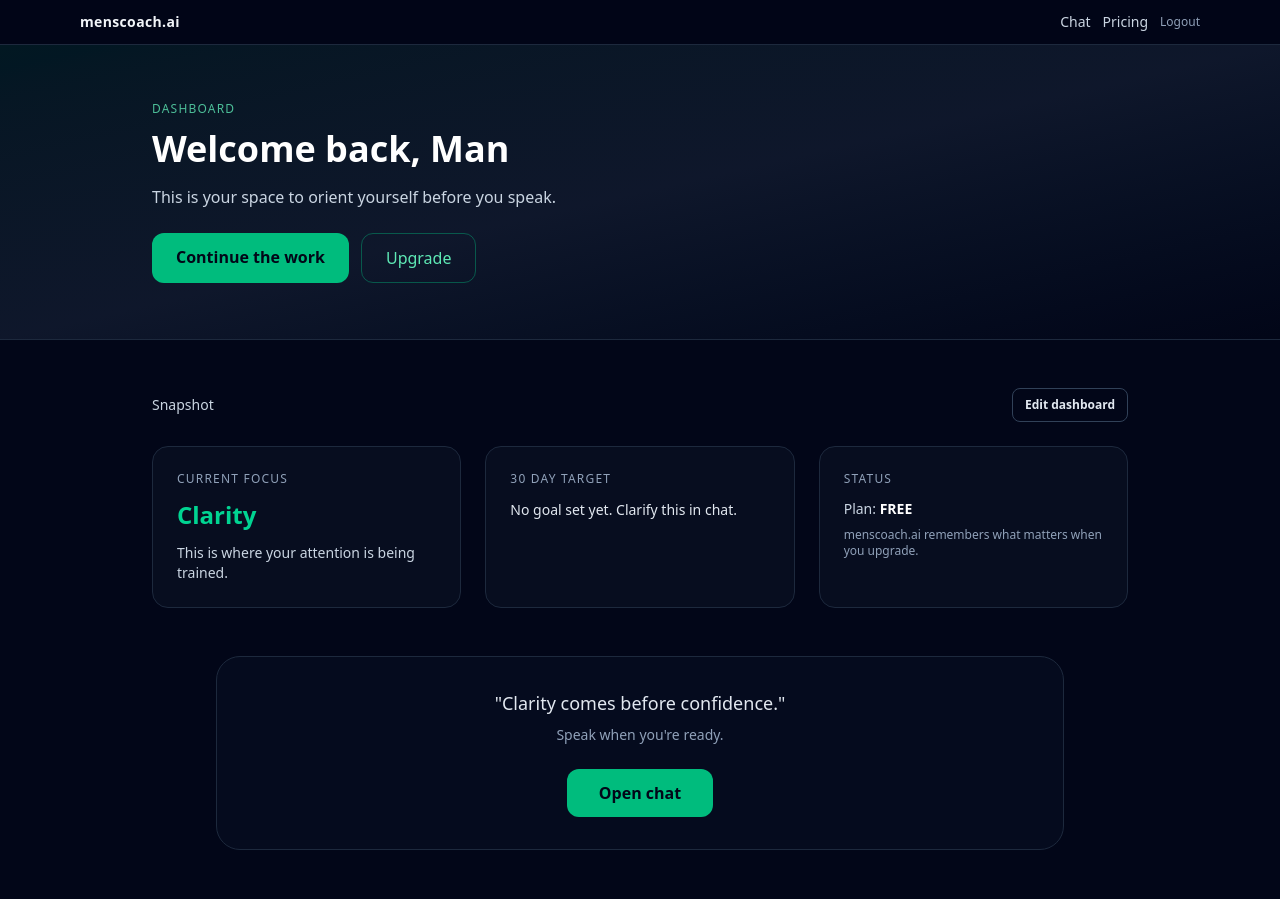
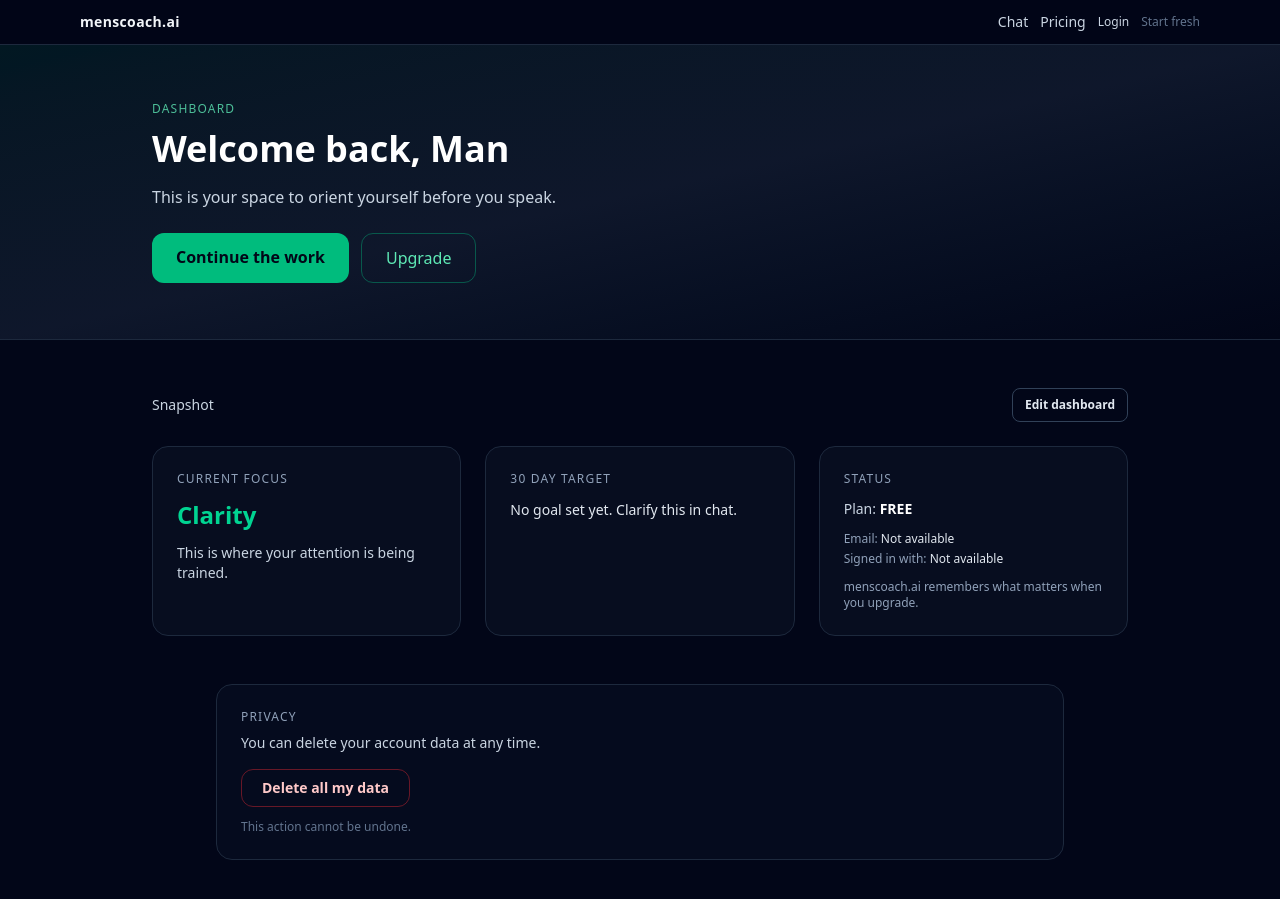
Before and after one commit to vwcamper77/menscoach-ai, a Next.js app: page /dashboard in a window 1280 px wide. Shown: the top 899 px of the page. Built offline with nearby package versions, Linux system fonts and the light colour scheme; no server answers.

Commit message:
Add NextAuth route and UI updates

```diff
--- /dev/null
+++ b/app/api/auth/[...nextauth]/route.ts
@@ -0,0 +1,6 @@
+import NextAuth from "next-auth";
+import { authOptions } from "@/auth";
+
+const handler = NextAuth(authOptions);
+
+export { handler as GET, handler as POST };
--- a/app/dashboard/page.tsx
+++ b/app/dashboard/page.tsx
@@ -6,6 +6,11 @@
 
 type Me = {
   plan?: string;
+
+  // NEW
+  email?: string | null;
+  provider?: string | null;
+
   profile?: {
     name?: string;
     primaryFocus?: string;
@@ -20,6 +25,10 @@
   const [saving, setSaving] = useState(false);
   const [savedMessage, setSavedMessage] = useState<string | null>(null);
   const [showEditor, setShowEditor] = useState(false);
+
+  // NEW
+  const [deleting, setDeleting] = useState(false);
+  const [deleteMessage, setDeleteMessage] = useState<string | null>(null);
 
   const [nameInput, setNameInput] = useState("");
   const [focusInput, setFocusInput] = useState("");
@@ -45,6 +54,10 @@
   const goal = me?.profile?.goal30;
   const plan = me?.plan ?? "free";
   const preferredMode = me?.profile?.preferredMode;
+
+  // NEW
+  const email = me?.email ?? null;
+  const provider = me?.provider ?? null;
 
   async function saveProfile() {
     setSaving(true);
@@ -80,6 +93,36 @@
       setSavedMessage("Could not save. Check your connection and try again.");
     } finally {
       setSaving(false);
+    }
+  }
+
+  // NEW
+  async function deleteAllData() {
+    const ok = window.confirm(
+      "Delete all your data? This cannot be undone."
+    );
+    if (!ok) return;
+
+    setDeleting(true);
+    setDeleteMessage(null);
+
+    try {
+      const res = await fetch("/api/account/delete", {
+        method: "POST",
+        credentials: "include",
+      });
+
+      if (!res.ok) {
+        setDeleteMessage("Could not delete data. Try again.");
+        return;
+      }
+
+      // Sign out after deletion
+      window.location.href = "/api/auth/signout";
+    } catch {
+      setDeleteMessage("Could not delete data. Check your connection and try again.");
+    } finally {
+      setDeleting(false);
     }
   }
 
@@ -163,13 +206,31 @@
             <p className="text-xs uppercase tracking-widest text-slate-400">
               Status
             </p>
+
             <p className="mt-3 text-sm text-slate-300">
               Plan:{" "}
               <span className="font-semibold uppercase text-white">
                 {plan}
               </span>
             </p>
-          <p className="mt-2 text-xs text-slate-400">
+
+            {/* NEW */}
+            <div className="mt-3 space-y-1">
+              <p className="text-xs text-slate-400">
+                Email:{" "}
+                <span className="text-slate-200">
+                  {email ? email : loading ? "Loading..." : "Not available"}
+                </span>
+              </p>
+              <p className="text-xs text-slate-400">
+                Signed in with:{" "}
+                <span className="text-slate-200">
+                  {provider ? provider : loading ? "Loading..." : "Not available"}
+                </span>
+              </p>
+            </div>
+
+            <p className="mt-3 text-xs text-slate-400">
               menscoach.ai remembers what matters when you upgrade.
             </p>
           </div>
@@ -250,6 +311,38 @@
         </section>
       ) : null}
 
+      {/* NEW: Privacy */}
+      <section className="mx-auto max-w-4xl px-6 pb-10">
+        <div className="rounded-2xl border border-slate-800 bg-slate-900/30 p-6">
+          <p className="text-xs uppercase tracking-widest text-slate-400">
+            Privacy
+          </p>
+
+          <p className="mt-2 text-sm text-slate-300">
+            You can delete your account data at any time.
+          </p>
+
+          <div className="mt-4 flex flex-wrap items-center gap-3">
+            <button
+              type="button"
+              onClick={deleteAllData}
+              disabled={deleting || loading}
+              className="rounded-xl border border-red-500/40 px-5 py-2 text-sm font-semibold text-red-200 hover:bg-red-500/10 disabled:opacity-60 transition"
+            >
+              {deleting ? "Deleting..." : "Delete all my data"}
+            </button>
+
+            {deleteMessage ? (
+              <span className="text-xs text-red-200">{deleteMessage}</span>
+            ) : null}
+          </div>
+
+          <p className="mt-3 text-xs text-slate-500">
+            This action cannot be undone.
+          </p>
+        </div>
+      </section>
+
       {/* QUIET CTA */}
       <section className="mx-auto max-w-4xl px-6 pb-16">
         <div className="rounded-3xl border border-slate-800 bg-slate-900/30 p-8 text-center">
--- a/app/page.tsx
+++ b/app/page.tsx
@@ -20,18 +20,33 @@
         {/* Content */}
         <div className="relative z-10 max-w-3xl mx-auto space-y-6 mt-10">
           <p className="text-xs uppercase tracking-[0.2em] text-emerald-300/80">
-            Built on Better Masculine Man
+            Built on proven principles of clarity, discipline, and responsibility
           </p>
 
           <h1 className="text-4xl sm:text-6xl font-bold leading-tight">
             A Private AI Coach
             <br />
-            <span className="text-emerald-400">For Modern Men</span>
+            <span className="text-emerald-400">For Men Who Want Clarity and Momentum</span>
           </h1>
 
           <p className="text-lg sm:text-xl text-slate-300 max-w-2xl mx-auto">
-            menscoach.ai is a spin off from Better Masculine Man.
-            It carries the same core values and turns them into a private, on demand coaching conversation for men who want more clarity, discipline, and direction.
+            menscoach.ai is a private, on-demand thinking partner built for men who
+            carry responsibility and prefer to work things out quietly. It is inspired
+            by the principles behind{" "}
+            <a
+              href="https://bettermasculineman.com"
+              target="_blank"
+              rel="noopener noreferrer"
+              className="text-emerald-400 hover:underline"
+            >
+              Better Masculine Man
+            </a>
+            .
+          </p>
+
+          <p className="text-base sm:text-lg text-slate-400 max-w-2xl mx-auto">
+            No performative self-help. No public vulnerability. Just structured
+            reflection, grounded challenge, and clear next steps when you need them.
           </p>
 
           <div className="flex justify-center gap-4 pt-4">
@@ -45,21 +60,25 @@
               href="#values"
               className="px-6 py-3 rounded-xl border border-slate-600 hover:border-emerald-400 hover:text-emerald-400 transition"
             >
-              Explore The Values
+              Explore the Values
             </a>
           </div>
+
+          <p className="text-xs text-slate-400 pt-2">
+            Conversations are encrypted in storage and are not readable in the database.
+          </p>
 
           <div className="pt-2">
             <a
               href="/pricing"
               className="inline-flex items-center justify-center text-sm text-slate-300 hover:text-emerald-400 transition"
             >
-              View pricing
+              View Pricing
             </a>
           </div>
 
           <p className="text-xs text-slate-500 pt-2">
-            Not therapy or clinical advice. Coaching style conversation only.
+            Not therapy or clinical advice. Coaching-style conversation only.
           </p>
         </div>
       </section>
@@ -68,7 +87,7 @@
       <section className="relative py-16 px-6 bg-slate-900 border-t border-slate-800">
         <div className="max-w-5xl mx-auto">
           <h2 className="text-2xl sm:text-3xl font-semibold text-center mb-10">
-            Men use Better Masculine Man principles to level up their lives
+            Men use these principles to think clearly and act deliberately
           </h2>
 
           <div className="grid grid-cols-1 sm:grid-cols-3 gap-6">
@@ -77,7 +96,7 @@
                 &quot;This helped me get out of a rut and make decisions I had been avoiding for months. menscoach.ai keeps me honest with myself.&quot;
               </p>
               <p className="mt-3 text-emerald-400 text-xs font-semibold">
-                Alex, 32  - Product manager
+                Alex, 32 - Product manager
               </p>
             </div>
 
@@ -86,7 +105,7 @@
                 &quot;Feels like a grounded coach that actually understands what men are dealing with today. No fluff, just real reflection and next steps.&quot;
               </p>
               <p className="mt-3 text-emerald-400 text-xs font-semibold">
-                Daniel, 41  - Business owner
+                Daniel, 41 - Business owner
               </p>
             </div>
 
@@ -95,7 +114,7 @@
                 &quot;Not therapy, not hype. It has helped me stay disciplined, set boundaries, and show up better for my family.&quot;
               </p>
               <p className="mt-3 text-emerald-400 text-xs font-semibold">
-                Sam, 29  - Father of two
+                Sam, 29 - Father of two
               </p>
             </div>
           </div>
@@ -216,11 +235,11 @@
       <section className="relative py-24 bg-slate-950 text-slate-100" id="values">
         <div className="max-w-4xl mx-auto px-6">
           <h2 className="text-4xl font-bold text-center mb-12">
-            The Values menscoach.ai Is Built On
+            The Principles This Coach Is Built On
           </h2>
           <p className="text-center text-slate-400 max-w-2xl mx-auto mb-16">
-            menscoach.ai is directly powered by the Better Masculine Man framework.
-            Every answer, prompt, and reflection is influenced by these ten core values.
+            menscoach.ai translates the Better Masculine Man framework into a private,
+            practical AI coaching experience.
           </p>
 
           <div className="space-y-20 border-l border-slate-800 pl-6 ml-3">
@@ -310,12 +329,27 @@
 
       {/* FOOTER */}
       <footer className="border-t border-slate-800 bg-slate-950 py-6 text-center text-xs text-slate-500">
-        <p>menscoach.ai is an AI coaching tool inspired by Better Masculine Man.</p>
-        <p>Not a therapist. Not a crisis service. If you feel unsafe, contact local emergency support immediately.</p>
+        <p>
+          menscoach.ai is an AI coaching tool inspired by{" "}
+          <a
+            href="https://bettermasculineman.com"
+            target="_blank"
+            rel="noopener noreferrer"
+            className="hover:text-emerald-400 transition"
+          >
+            Better Masculine Man
+          </a>
+          .
+        </p>
+        <p>
+          Not a therapist. Not a crisis service. If you feel unsafe, contact local emergency support immediately.
+        </p>
         <p className="mt-2">
           <a href="/pricing" className="hover:text-emerald-400 transition">Pricing</a>
           <span className="mx-2 text-slate-700">|</span>
           <a href="/chat" className="hover:text-emerald-400 transition">Chat</a>
+          <span className="mx-2 text-slate-700">|</span>
+          <a href="/privacy" className="hover:text-emerald-400 transition">Privacy</a>
         </p>
       </footer>
     </main>
--- a/components/TopNav.tsx
+++ b/components/TopNav.tsx
@@ -2,13 +2,15 @@
 
 import Link from "next/link";
 import { useEffect, useState } from "react";
+import { signIn, signOut } from "next-auth/react";
 
 type MeResponse = {
+  email?: string | null;
+  plan?: string;
   profile?: {
     onboardingComplete?: boolean;
     name?: string;
   };
-  plan?: string;
 };
 
 export default function TopNav() {
@@ -16,53 +18,59 @@
 
   useEffect(() => {
     fetch("/api/me", { credentials: "include", cache: "no-store" })
-      .then((r) => r.json())
+      .then((r) => (r.ok ? r.json() : null))
       .then(setMe)
       .catch(() => setMe(null));
   }, []);
 
   const onboarded = Boolean(me?.profile?.onboardingComplete);
   const plan = me?.plan ?? "free";
+  const isAuthed = Boolean(me?.email);
+
+  async function startFresh() {
+    const ok = window.confirm(
+      "Start fresh on this device? This clears your local session and chat history on this browser."
+    );
+    if (!ok) return;
+
+    await fetch("/api/session/reset", {
+      method: "POST",
+      credentials: "include",
+    });
+
+    window.location.href = "/";
+  }
 
   return (
     <header className="sticky top-0 z-40 border-b border-slate-800 bg-slate-950/90 backdrop-blur">
       <div className="mx-auto flex max-w-6xl items-center justify-between px-4 py-3">
-        {/* Left */}
-        <Link
-          href="/"
-          className="text-sm font-semibold tracking-wide text-slate-100"
-        >
+        <Link href="/" className="text-sm font-semibold tracking-wide text-slate-100">
           menscoach.ai
         </Link>
 
-        {/* Right */}
         <nav className="flex items-center gap-3 text-sm">
-          <Link
-            href="/chat"
-            className="text-slate-300 hover:text-emerald-400 transition"
-          >
+          <Link href="/chat" className="text-slate-300 hover:text-emerald-400 transition">
             Chat
           </Link>
 
+          {/* Keep onboarding behaviour: only show Dashboard link after onboarding */}
           {onboarded && (
             <Link
-              href="/dashboard"
+              href={isAuthed ? "/dashboard" : "/login"}
               className="text-slate-300 hover:text-emerald-400 transition"
+              title={isAuthed ? "Open your dashboard" : "Sign in to access your dashboard"}
             >
               Dashboard
             </Link>
           )}
 
           {!onboarded && (
-            <Link
-              href="/pricing"
-              className="text-slate-300 hover:text-emerald-400 transition"
-            >
+            <Link href="/pricing" className="text-slate-300 hover:text-emerald-400 transition">
               Pricing
             </Link>
           )}
 
-          {plan === "free" && onboarded && (
+          {isAuthed && plan === "free" && onboarded && (
             <Link
               href="/pricing"
               className="rounded-lg bg-emerald-500 px-3 py-1.5 text-xs font-semibold text-slate-950 hover:bg-emerald-400"
@@ -71,18 +79,35 @@
             </Link>
           )}
 
-          <button
-            onClick={async () => {
-              await fetch("/api/session/reset", {
-                method: "POST",
-                credentials: "include",
-              });
-              window.location.href = "/";
-            }}
-            className="text-slate-400 hover:text-red-400 transition text-xs"
-          >
-            Logout
-          </button>
+          {/* Auth: Login or Logout */}
+          {!isAuthed ? (
+            <button
+              onClick={() => signIn("google", { callbackUrl: "/dashboard" })}
+              className="text-slate-300 hover:text-emerald-400 transition text-xs"
+              title="Sign in to save and protect your data"
+            >
+              Login
+            </button>
+          ) : (
+            <button
+              onClick={() => signOut({ callbackUrl: "/" })}
+              className="text-slate-400 hover:text-red-400 transition text-xs"
+              title="Sign out"
+            >
+              Logout
+            </button>
+          )}
+
+          {/* Anonymous-only: Start fresh */}
+          {!isAuthed ? (
+            <button
+              onClick={startFresh}
+              className="text-slate-500 hover:text-red-400 transition text-xs"
+              title="Clears your local session on this browser"
+            >
+              Start fresh
+            </button>
+          ) : null}
         </nav>
       </div>
     </header>
```
Also changed, not shown: tsconfig.json (+5 -16 lines). Lines whose indentation alone changed are shown as unchanged.
